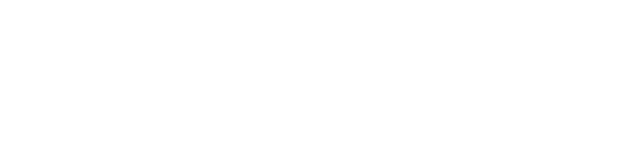
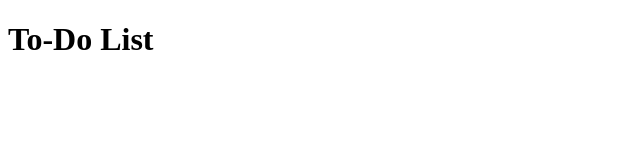
Before and after one commit to AS-Coope/To-Do-Webpage, a plain HTML site: page index.html in a window 1280 px wide. Shown: the whole page, without its empty margins (0-640 px from the left). Drawn offline with Linux system fonts and the light colour scheme.

Commit message:
Add container for To-Dos

```diff
--- a/index.html
+++ b/index.html
@@ -8,7 +8,11 @@
 </head>
 
 <body>
-
+    <main>
+        <div class="container">
+            <h1>To-Do List</h1>
+        </div>
+    </main>
 
 </body>
 
```
